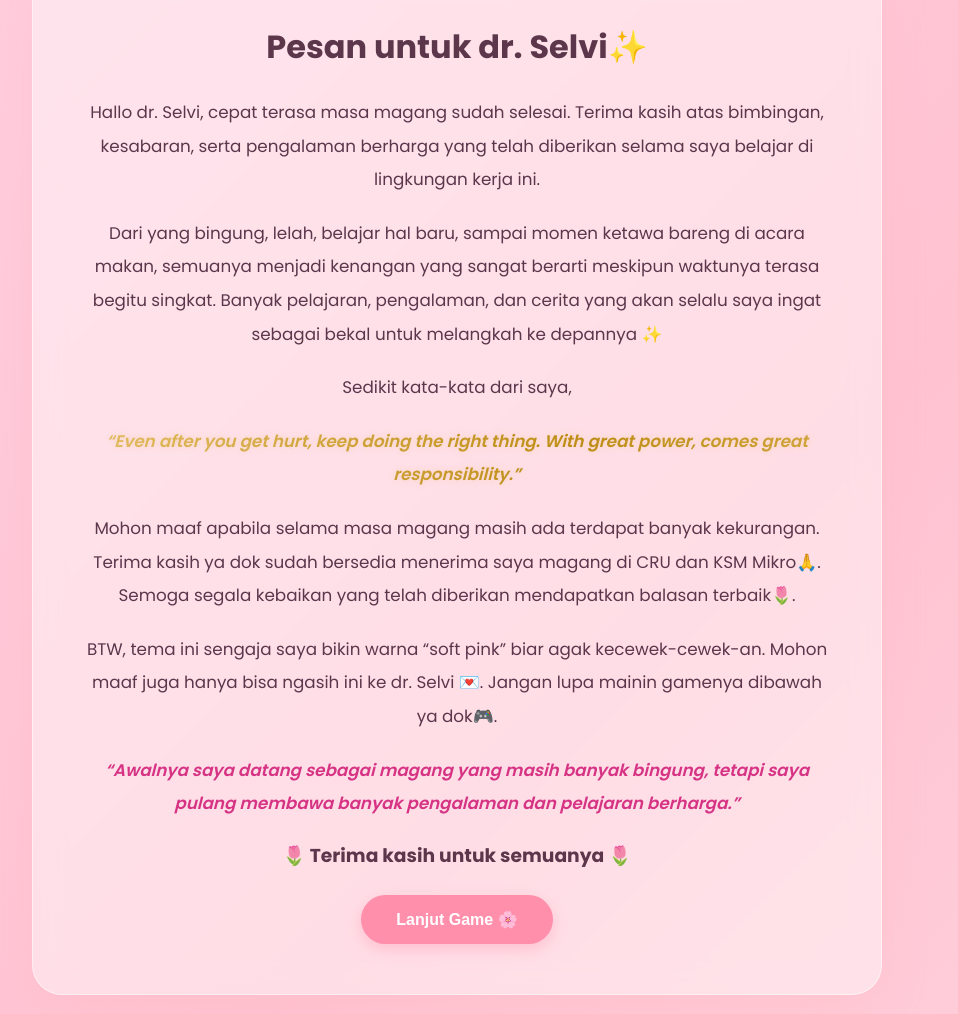
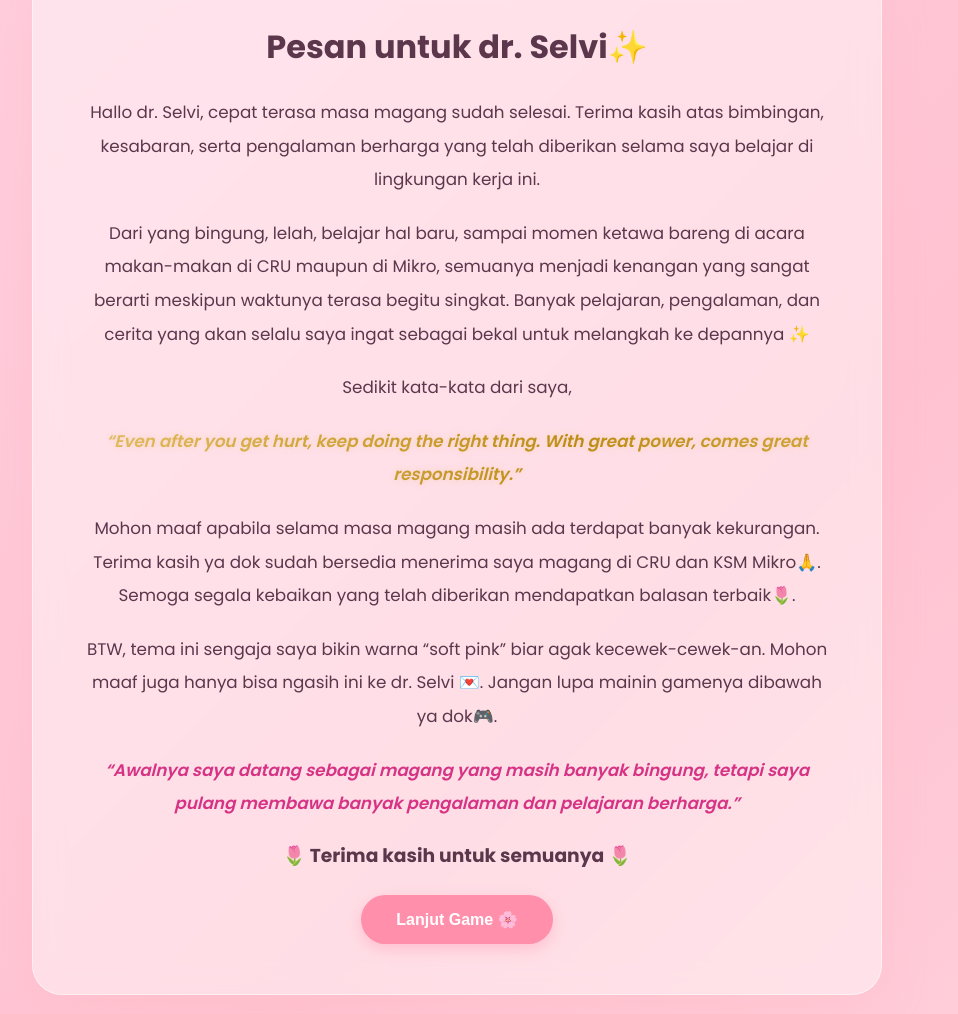
Before and after one commit to Lenzko/dr.-Selvi, a plain HTML site: page index.html in a window 1280 px wide. Shown: the part 868-1882 px from the top of the page, without its empty margins (183-1141 px from the left). Drawn offline with Linux system fonts and the light colour scheme.

Commit message:
Update index.html

```diff
--- a/index.html
+++ b/index.html
@@ -431,7 +431,7 @@
 
     <p>
       Dari yang bingung, lelah, belajar hal baru,
-      sampai momen ketawa bareng di acara makan,
+      sampai momen ketawa bareng di acara makan-makan di CRU maupun di Mikro,
       semuanya menjadi kenangan yang sangat berarti meskipun waktunya terasa begitu singkat.
       Banyak pelajaran, pengalaman, dan cerita yang akan selalu saya ingat sebagai bekal untuk melangkah ke depannya ✨
     </p>
```
